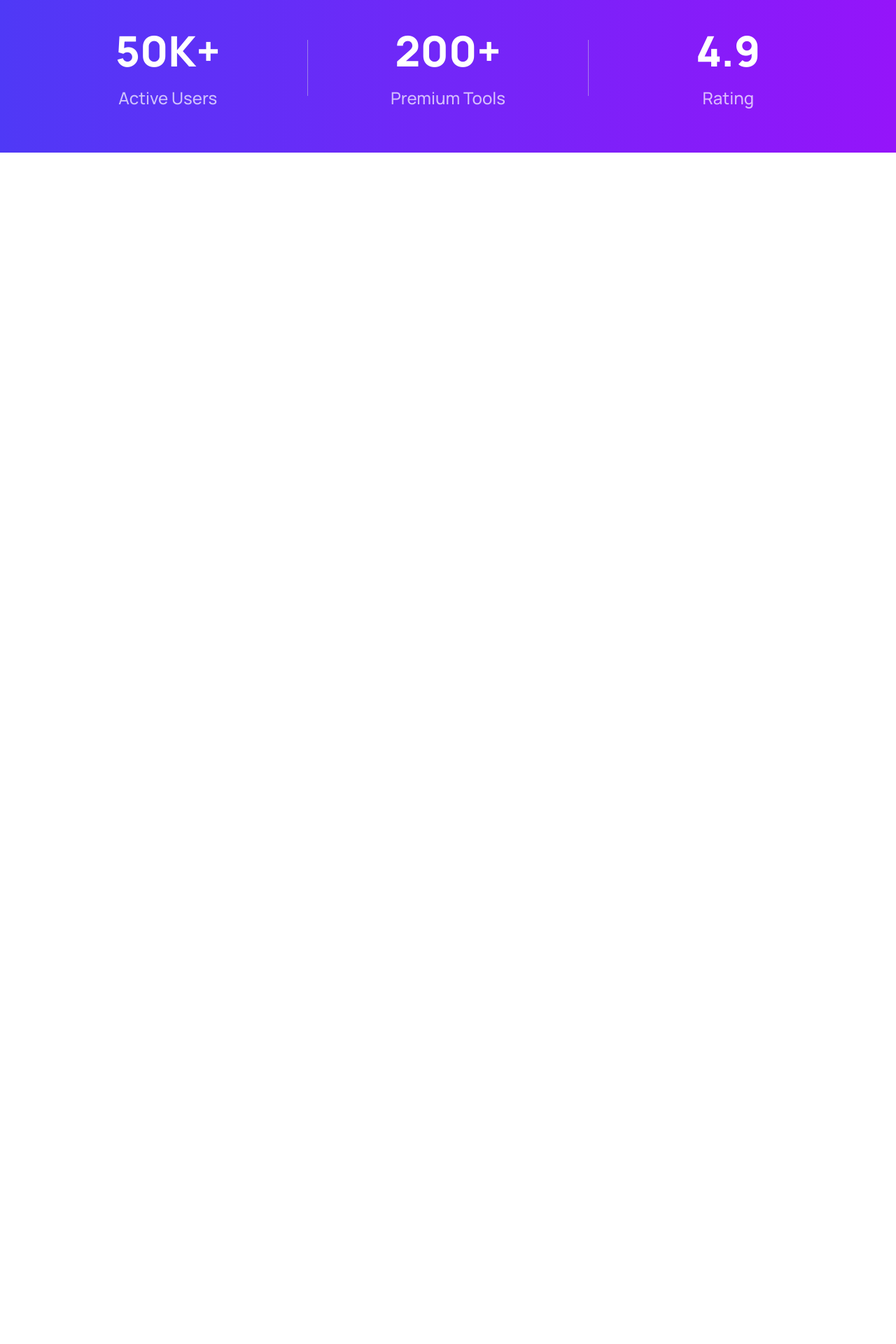
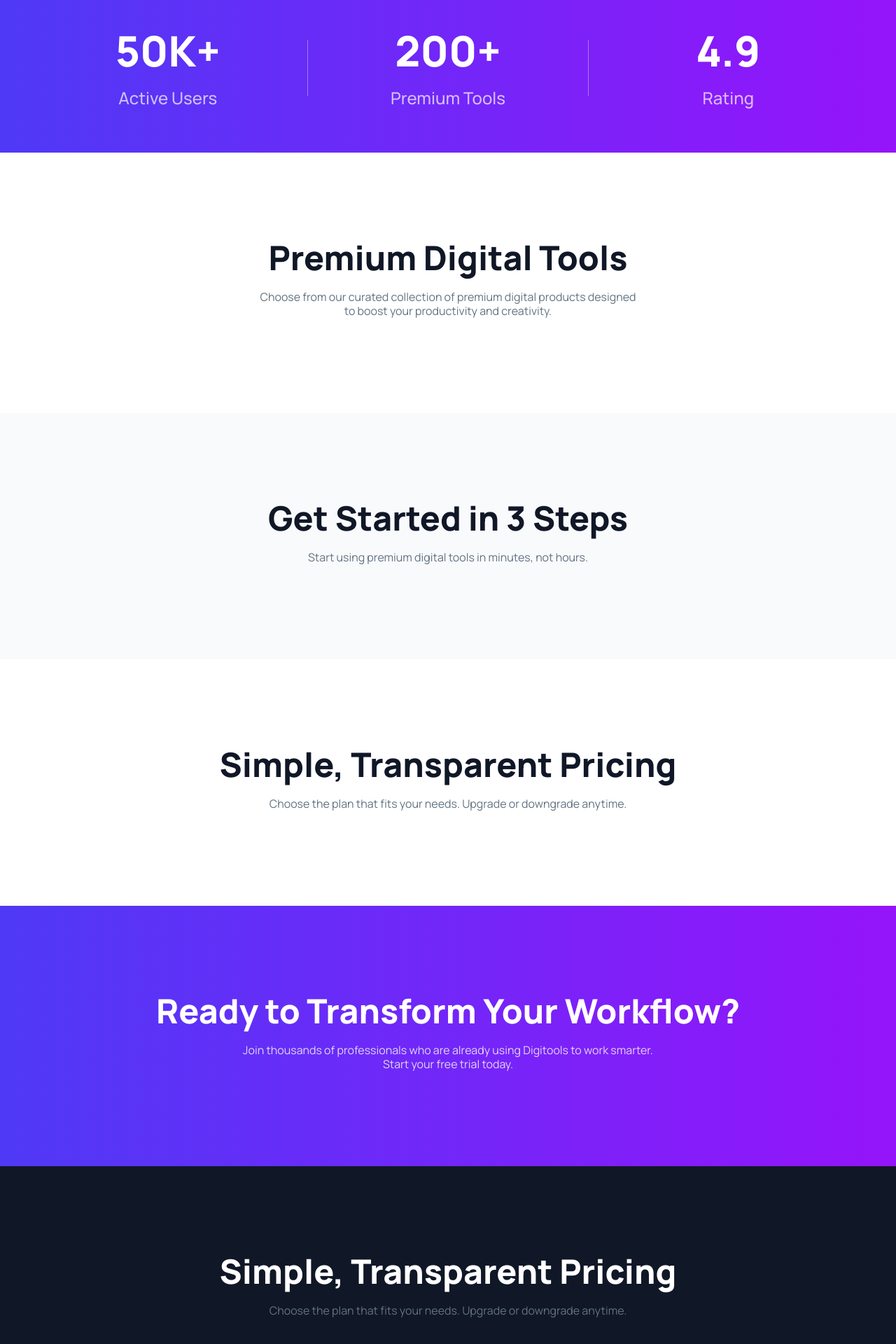
Before and after one commit to ZunaidChowdhury/a6-PH-DigiTools-Platform, a React (Vite) app: page / in a window 1280 px wide. Shown: the part 816-2736 px from the top of the page at 70% size. Before the commit the page ends 1034 px from the top, so only its background shows below. Built offline with nearby package versions, Linux system fonts and the light colour scheme.

Commit message:
layout placement done

```diff
--- a/src/App.jsx
+++ b/src/App.jsx
@@ -1,7 +1,12 @@
 import './App.css'
+import ProductsList from './sections/ProductsList'
 import Hero from './components/Hero'
 import NavBar from './components/NavBar'
 import Stats from './components/Stats'
+import GetStarted from './sections/GetStarted'
+import Pricing from './sections/Pricing'
+import Transform from './sections/Transform'
+import Footer from './sections/Footer'
 
 function App() {
   return (
@@ -9,6 +14,11 @@ function App() {
       <NavBar/>
       <Hero/>
       <Stats/>
+      <ProductsList/>
+      <GetStarted />
+      <Pricing />
+      <Transform />
+      <Footer />
     </div>
   )
 }
--- a/src/components/Stats.jsx
+++ b/src/components/Stats.jsx
@@ -8,13 +8,13 @@ const Stats = () => {
                     <h3 className='text-white text-[3.75rem] font-extrabold leading-tight mb-3'>50K+</h3>
                     <p className='text-[#ffffffb2] text-[1.5rem] font-medium'>Active Users</p>
                 </div>
-                <div className="w-[1px] h-20 bg-gray-300 opacity-50"></div>
+                <div className="w-px h-20 bg-gray-300 opacity-50"></div>
 
                 <div className='flex flex-col items-center justify-center flex-1'>
                     <h3 className='text-white text-[3.75rem] font-extrabold leading-tight mb-3'>200+</h3>
                     <p className='text-[#ffffffb2] text-[1.5rem] font-medium'>Premium Tools</p>
                 </div>
-                <div className="w-[1px] h-20 bg-gray-300 opacity-50"></div>
+                <div className="w-px h-20 bg-gray-300 opacity-50"></div>
 
                 <div className='flex flex-col items-center justify-center flex-1'>
                     <h3 className='text-white text-[3.75rem] font-extrabold leading-tight mb-3'>4.9</h3>
--- /dev/null
+++ b/src/sections/Footer.jsx
@@ -0,0 +1,17 @@
+import React from 'react'
+
+const Footer = () => {
+    return (
+        <footer className='w-full pt-30 pb-7.5 bg-[#101727]'>
+            <div className='max-w-300 mx-auto'>
+                {/* section heading  */}
+                <div className='text-center'>
+                    <h3 className='text-white text-[3rem] font-extrabold mb-4 leading-tight'>Simple, Transparent Pricing</h3>
+                    <p className='text-text-secondary text-base font-normal mb-4 leading-tight'>Choose the plan that fits your needs. Upgrade or downgrade anytime.</p>
+                </div>
+            </div>
+        </footer>
+    )
+}
+
+export default Footer
--- /dev/null
+++ b/src/sections/GetStarted.jsx
@@ -0,0 +1,17 @@
+import React from 'react'
+
+const GetStarted = () => {
+    return (
+        <div className='w-full py-30 bg-[#f9fafc]'>
+            <div className='max-w-300 mx-auto'>
+                {/* section heading  */}
+                <div className='text-center'>
+                    <h3 className='text-text-primary text-[3rem] font-extrabold mb-4 leading-tight'>Get Started in 3 Steps</h3>
+                    <p className='text-text-secondary text-base font-normal mb-4 leading-tight'>Start using premium digital tools in minutes, not hours.</p>
+                </div>
+            </div>
+        </div>
+    )
+}
+
+export default GetStarted
--- /dev/null
+++ b/src/sections/Pricing.jsx
@@ -0,0 +1,17 @@
+import React from 'react'
+
+const Pricing = () => {
+    return (
+        <div className='w-full py-30 bg-background'>
+            <div className='max-w-300 mx-auto'>
+                {/* section heading  */}
+                <div className='text-center'>
+                    <h3 className='text-text-primary text-[3rem] font-extrabold mb-4 leading-tight'>Simple, Transparent Pricing</h3>
+                    <p className='text-text-secondary text-base font-normal mb-4 leading-tight'>Choose the plan that fits your needs. Upgrade or downgrade anytime.</p>
+                </div>
+            </div>
+        </div>
+    )
+}
+
+export default Pricing
--- /dev/null
+++ b/src/sections/ProductsList.jsx
@@ -0,0 +1,18 @@
+import React from 'react'
+
+const ProductsList = () => {
+    return (
+        <div className='w-full py-30 bg-background'>
+            <div className='max-w-300 mx-auto'>
+                {/* section heading  */}
+                <div className='text-center'>
+                    <h3 className='text-text-primary text-[3rem] font-extrabold mb-4 leading-tight'>Premium Digital Tools</h3>
+                    <p className='text-text-secondary text-base font-normal mb-4 leading-tight'>Choose from our curated collection of premium digital products designed<br/>
+                        to boost your productivity and creativity.</p>
+                </div>
+            </div>
+        </div>
+    )
+}
+
+export default ProductsList
--- /dev/null
+++ b/src/sections/Transform.jsx
@@ -0,0 +1,18 @@
+import React from 'react'
+
+const Transform = () => {
+    return (
+        <div className='w-full py-30 bg-brand-gradient'>
+            <div className='max-w-300 mx-auto'>
+                {/* section heading  */}
+                <div className='text-center'>
+                    <h3 className='text-white text-[3rem] font-extrabold mb-4 leading-tight'>Ready to Transform Your Workflow?</h3>
+                    <p className='text-white opacity-80 text-base font-normal mb-4 leading-tight'>Join thousands of professionals who are already using Digitools to work smarter.<br/>
+Start your free trial today.</p>
+                </div>
+            </div>
+        </div>
+    )
+}
+
+export default Transform
```
